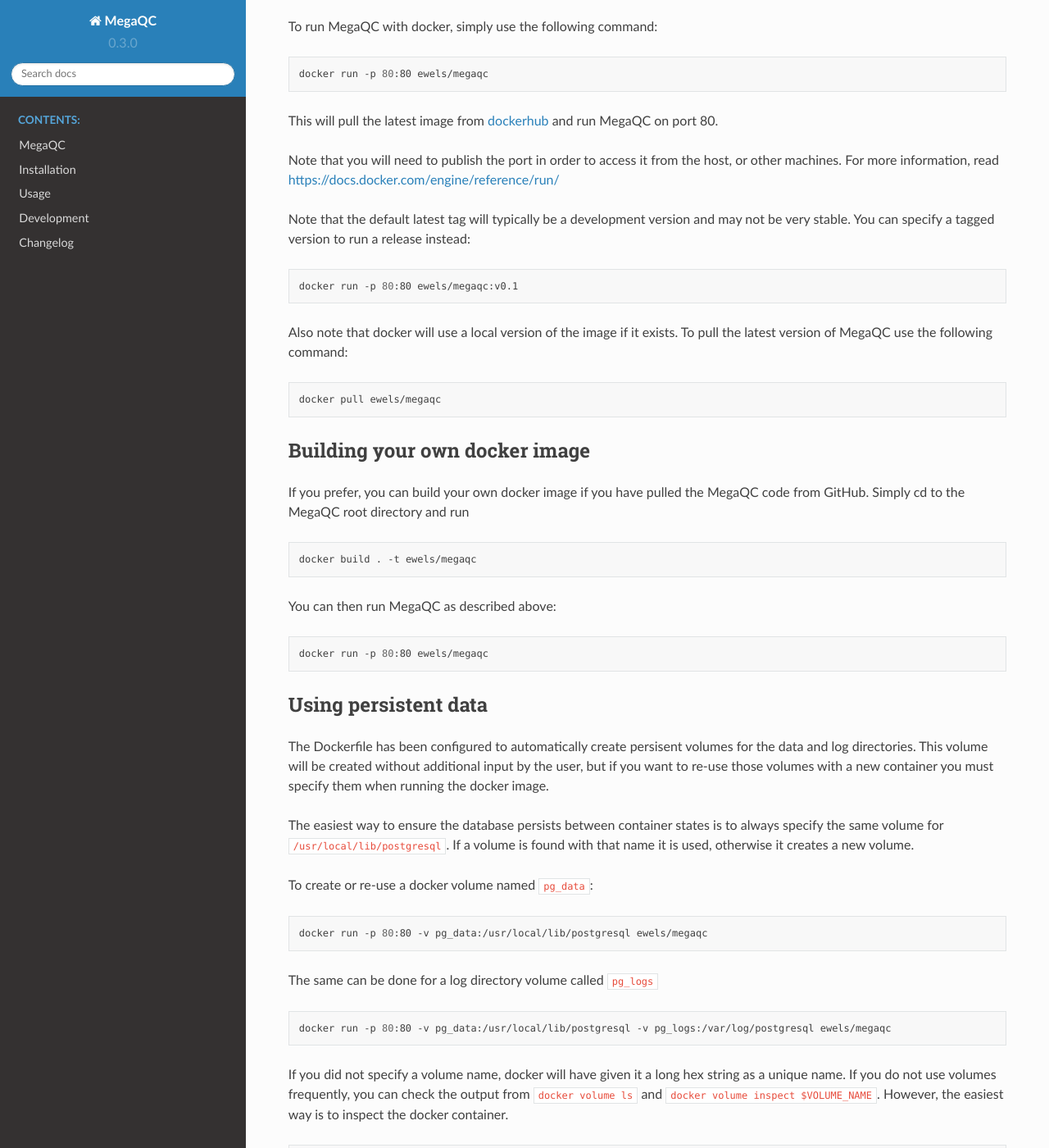
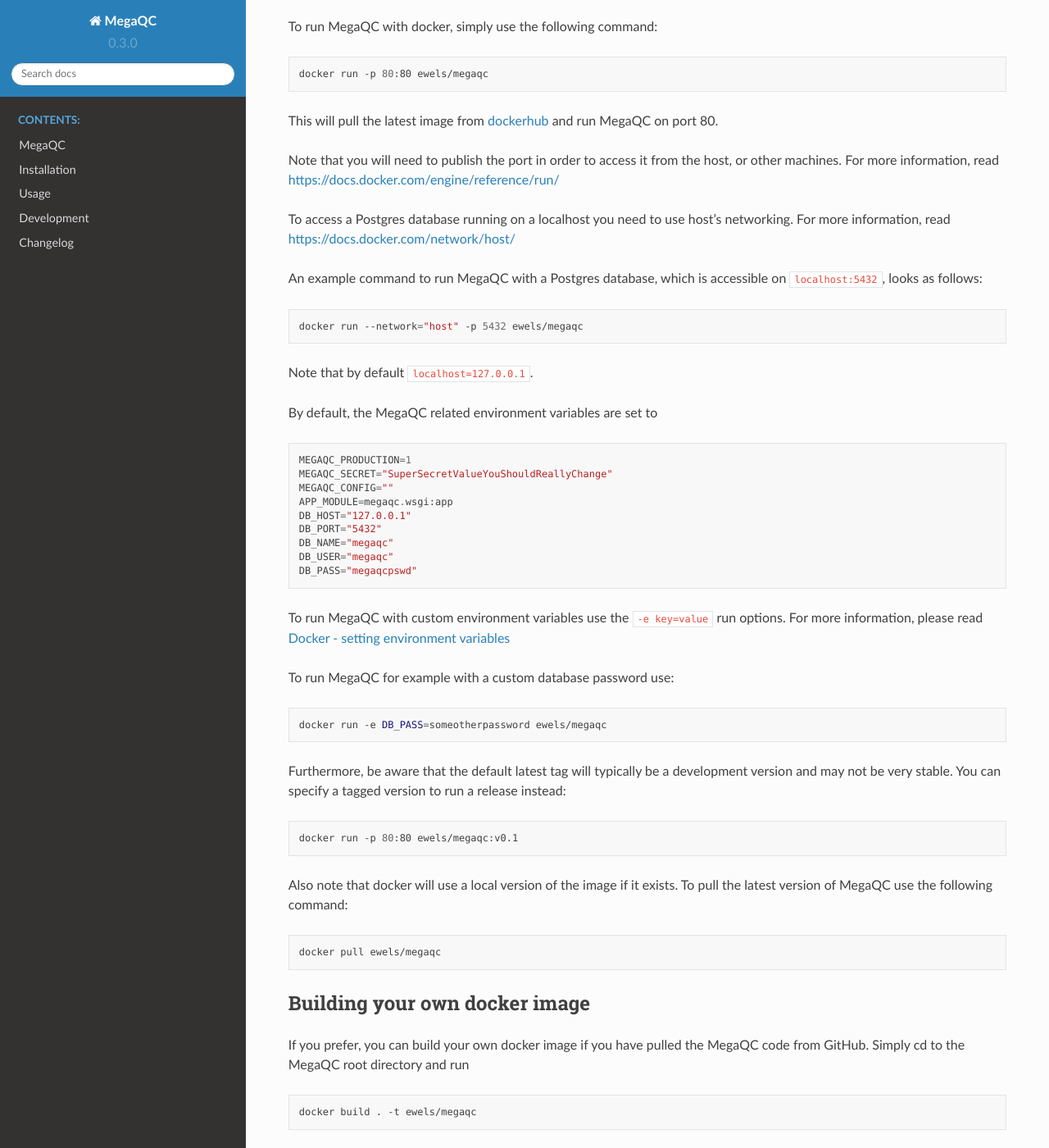
Before and after one commit to MultiQC/MegaQC, a Sphinx documentation site: the page built from docs/source/docs/installation/installation_docker.rst, in a window 1280 px wide and 1400 px high, scrolled down 195 px. Shown: the whole window at 82% size. Built offline with Sphinx 7.4.7 and the Read the Docs theme 2.0.0, drawn with Linux system fonts in a browser that asks for light colours; pages that are not in the unit, such as notebooks, are missing from menus; some of the changed text lies outside the part shown.

Commit message:
Docker installation docs improvements
Signed-off-by: Zethson <lukas.heumos@posteo.net>

```diff
--- a/docs/source/docs/installation/installation_docker.rst
+++ b/docs/source/docs/installation/installation_docker.rst
@@ -17,9 +17,45 @@
 the host, or other machines. For more information, read
 https://docs.docker.com/engine/reference/run/
 
-Note that the default latest tag will typically be a development version
-and may not be very stable. You can specify a tagged version to run a
-release instead:
+To access a Postgres database running on a localhost you need to use
+host's networking. For more information, read
+https://docs.docker.com/network/host/
+
+An example command to run MegaQC with a Postgres database, which is accessible
+on ``localhost:5432``, looks as follows:
+
+.. code:: bash
+
+    docker run --network="host" -p 5432 ewels/megaqc
+
+Note that by default ``localhost=127.0.0.1``.
+
+By default, the MegaQC related environment variables are set to
+
+.. code-block::
+
+    MEGAQC_PRODUCTION=1
+    MEGAQC_SECRET="SuperSecretValueYouShouldReallyChange"
+    MEGAQC_CONFIG=""
+    APP_MODULE=megaqc.wsgi:app
+    DB_HOST="127.0.0.1"
+    DB_PORT="5432"
+    DB_NAME="megaqc"
+    DB_USER="megaqc"
+    DB_PASS="megaqcpswd"
+
+To run MegaQC with custom environment variables use the ``-e key=value`` run options.
+For more information, please read
+`Docker - setting environment variables <https://docs.docker.com/engine/reference/commandline/run/#set-environment-variables--e---env---env-file>`_
+
+To run MegaQC for example with a custom database password use:
+
+.. code-block:: bash
+
+    docker run -e DB_PASS=someotherpassword ewels/megaqc
+
+Furthermore, be aware that the default latest tag will typically be a development version
+and may not be very stable. You can specify a tagged version to run a release instead:
 
 .. code:: bash
 
@@ -35,9 +71,8 @@
 Building your own docker image
 ------------------------------
 
-If you prefer, you can build your own docker image if you have pulled
-the MegaQC code from GitHub. Simply cd to the MegaQC root directory and
-run
+If you prefer, you can build your own docker image if you have pulled the
+MegaQC code from GitHub. Simply cd to the MegaQC root directory and run
 
 .. code:: bash
 
@@ -52,7 +87,7 @@
 Using persistent data
 ---------------------
 
-The Dockerfile has been configured to automatically create persisent
+The Dockerfile has been configured to automatically create persistent
 volumes for the data and log directories. This volume will be created
 without additional input by the user, but if you want to re-use those
 volumes with a new container you must specify them when running the
@@ -94,7 +129,6 @@
 
 Example output for the above, nicely formatted:
 
-
 .. code:: json
 
    [
```
